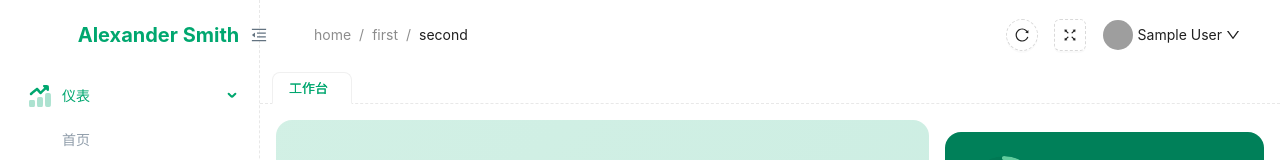
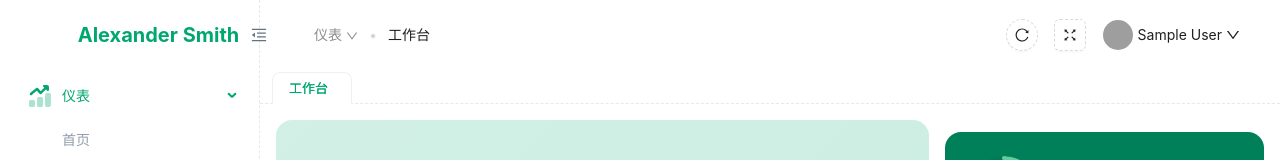
Before and after one commit to zeyuanHong0/react_management, a React (Vite) app: page /#/dashboard/workbench in a window 1280 px wide. Shown: the top 160 px of the page. Built offline with nearby package versions, Linux system fonts and the light colour scheme; sample sign-in values are in the browser's storage; grey boxes are pictures that could not be loaded; some icons are missing.

Commit message:
动态面包屑导航（可下拉）

```diff
--- a/src/pages/layout/tabbar/_common/bread-crumb/index.tsx
+++ /dev/null
@@ -1,50 +0,0 @@
-import { Breadcrumb } from "antd";
-import { useEffect, useState } from "react";
-import { useMatches, Link } from "react-router-dom";
-
-import { Iconify } from "@/components/Icon";
-
-const BreadCrumb = () => {
-  const items = [
-    {
-      path: "/index",
-      title: "home",
-    },
-    {
-      path: "/first",
-      title: "first",
-      children: [
-        {
-          path: "/general",
-          title: "General",
-        },
-        {
-          path: "/layout",
-          title: "Layout",
-        },
-        {
-          path: "/navigation",
-          title: "Navigation",
-        },
-      ],
-    },
-    {
-      path: "/second",
-      title: "second",
-    },
-  ];
-
-  function itemRender(currentRoute, params, items, paths) {
-    const isLast = currentRoute?.path === items[items.length - 1]?.path;
-
-    return isLast ? (
-      <span>{currentRoute.title}</span>
-    ) : (
-      <Link to={`/${paths.join("/")}`}>{currentRoute.title}</Link>
-    );
-  }
-
-  return <Breadcrumb itemRender={itemRender} items={items} />;
-};
-
-export default BreadCrumb;
--- /dev/null
+++ b/src/pages/layout/tabbar/bread-crumb/index.tsx
@@ -0,0 +1,87 @@
+import { Breadcrumb } from "antd";
+import { useMatches, Link } from "react-router-dom";
+
+import { menuRoutes } from "@/router/menuList";
+import { useBreadcrumbPath } from "../hooks/use-breadcrumb-path";
+
+import { Iconify } from "@/components/Icon";
+
+/**
+ * 将菜单树和面包屑路径转为 breadcrumb 项结构
+ */
+const menuToBreadList = (menuRoutes, breadcrumb) => {
+  const findNodeByKey = (nodes, key) => {
+    for (const node of nodes) {
+      if (node.key === key) return node;
+      if (node.children) {
+        const found = findNodeByKey(node.children, key);
+        if (found) return found;
+      }
+    }
+    return null;
+  };
+
+  return breadcrumb.map((bc, index) => {
+    const node = findNodeByKey(menuRoutes, bc.key);
+    const isLast = index === breadcrumb.length - 1;
+
+    // 如果当前节点有 children，则构造 dropdown menu
+    if (!isLast && node?.children) {
+      const menuItems = node.children.map((child) => ({
+        key: child.key,
+        label: <Link to={child.key}>{child.label}</Link>,
+      }));
+
+      return {
+        title: node.label,
+        menu: {
+          items: menuItems,
+        },
+      };
+    }
+
+    // 最后一个不带 menu
+    return {
+      title: node?.label || bc.label,
+    };
+  });
+};
+
+const BreadCrumb = () => {
+  // 需要拿到当前路由的匹配信息
+  const matches = useMatches();
+  console.log("matches", matches);
+  // const items = menuToBreadList(menuRoutes);
+  const breadcrumb = useBreadcrumbPath(
+    menuRoutes,
+    matches[matches.length - 1].pathname,
+  );
+  console.log("breadcrumb", breadcrumb);
+  const items = menuToBreadList(menuRoutes, breadcrumb);
+  // const items = [
+  //   {
+  //     title: "仪表",
+  //     menu: {
+  //       items: [
+  //         {
+  //           key: "/dashboard/workbench",
+  //           label: <Link to="/dashboard/workbench">工作台</Link>,
+  //         },
+  //         {
+  //           key: "/dashboard/analysis",
+  //           label: <Link to="/dashboard/analysis">分析</Link>,
+  //         },
+  //       ],
+  //     },
+  //   },
+  //   {
+  //     title: "工作台",
+  //   },
+  // ];
+
+  return (
+    <Breadcrumb separator={<Iconify icon="ph:dot-duotone" />} items={items} />
+  );
+};
+
+export default BreadCrumb;
--- /dev/null
+++ b/src/pages/layout/tabbar/hooks/use-breadcrumb-path.ts
@@ -0,0 +1,34 @@
+import { useMemo } from "react";
+
+/**
+ * 获取当前路由对应的面包屑路径
+ * @param routes 菜单路由（树形结构）
+ * @param targetKey 当前路由 key（例如 /dashboard/analysis）
+ * @return 面包屑路径数组，每个元素包含 label 和 key
+ */
+export function useBreadcrumbPath(routes, targetKey) {
+  const path = useMemo(() => {
+    const result: any = [];
+
+    const dfs = (nodes, currentPath) => {
+      for (const node of nodes) {
+        const nextPath = [...currentPath, { label: node.label, key: node.key }];
+
+        if (node.key === targetKey) {
+          result.push(...nextPath);
+          return true;
+        }
+
+        if (node.children && dfs(node.children, nextPath)) {
+          return true;
+        }
+      }
+      return false;
+    };
+
+    dfs(routes, []);
+    return result;
+  }, [routes, targetKey]);
+
+  return path;
+}
--- a/src/pages/layout/tabbar/index.tsx
+++ b/src/pages/layout/tabbar/index.tsx
@@ -5,14 +5,14 @@ import {
   ReloadOutlined,
   DownOutlined,
 } from "@ant-design/icons";
-import { Avatar, Button, Dropdown, notification, Breadcrumb } from "antd";
+import { Avatar, Button, Dropdown, notification } from "antd";
 import type { MenuProps } from "antd";
 import { useNavigate } from "react-router-dom";
 
 import useSettingStore from "@/store/settingStore.ts";
 import useStore from "@/store";
 
-import BreadCrumb from "./_common/bread-crumb";
+import BreadCrumb from "./bread-crumb";
 
 const Tabbar = () => {
   const navigate = useNavigate();
--- a/src/router/menuList.tsx
+++ b/src/router/menuList.tsx
@@ -15,12 +15,22 @@ export const menuRoutes = [
       {
         label: "分析",
         key: "/dashboard/analysis",
+        children:[
+          {
+            label: "分析页",
+            key: "/dashboard/analysis/page",
+          },
+          {
+            label: "分析图表",
+            key: "/dashboard/analysis/chart",
+          },
+        ]
       },
     ],
   },
   {
     label: "首页",
-    key: "/",
+    key: "/home",
     icon: <Iconify icon="solar:widget-5-bold-duotone" width={24} height={24} />,
   },
   {
```
